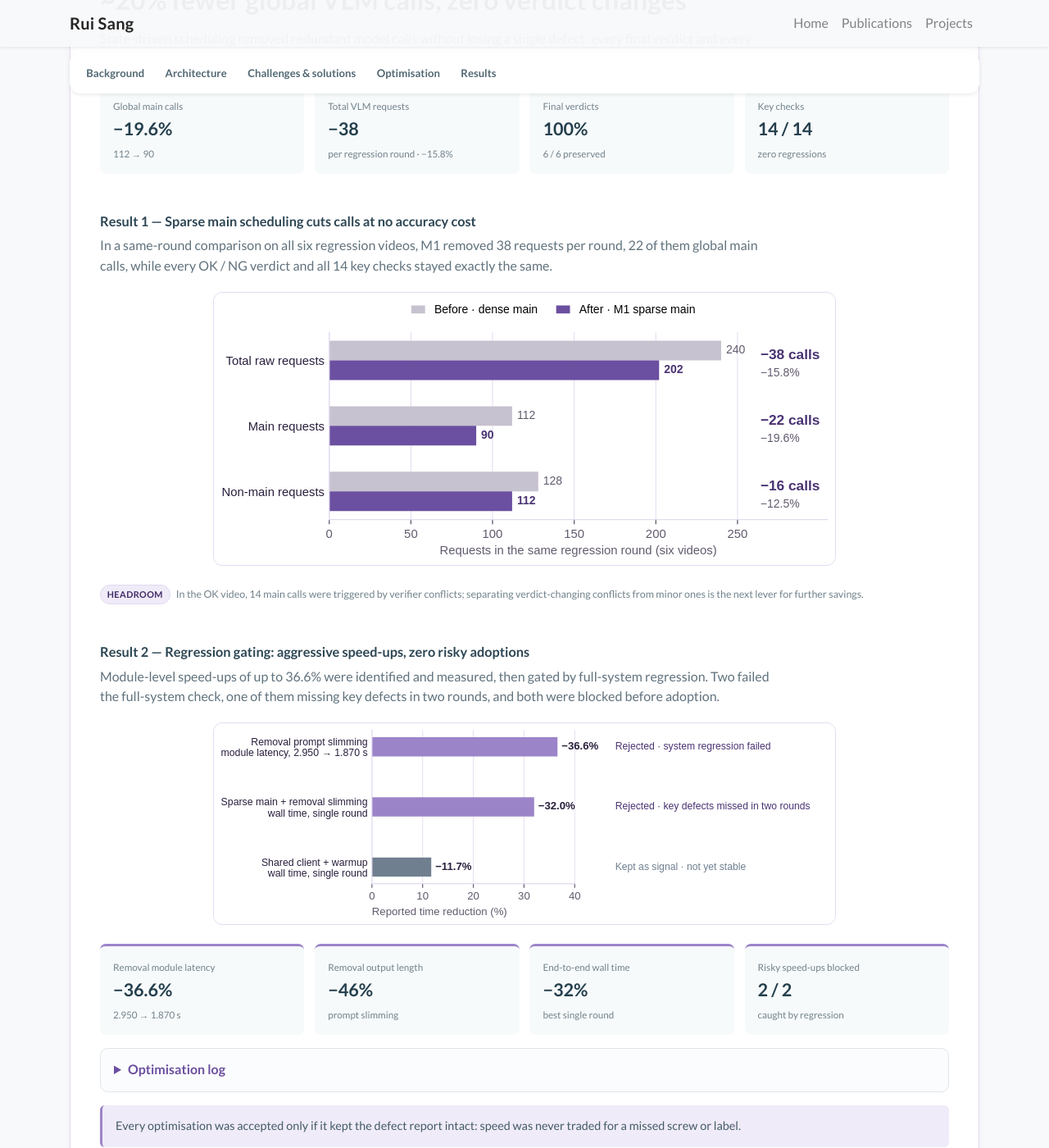
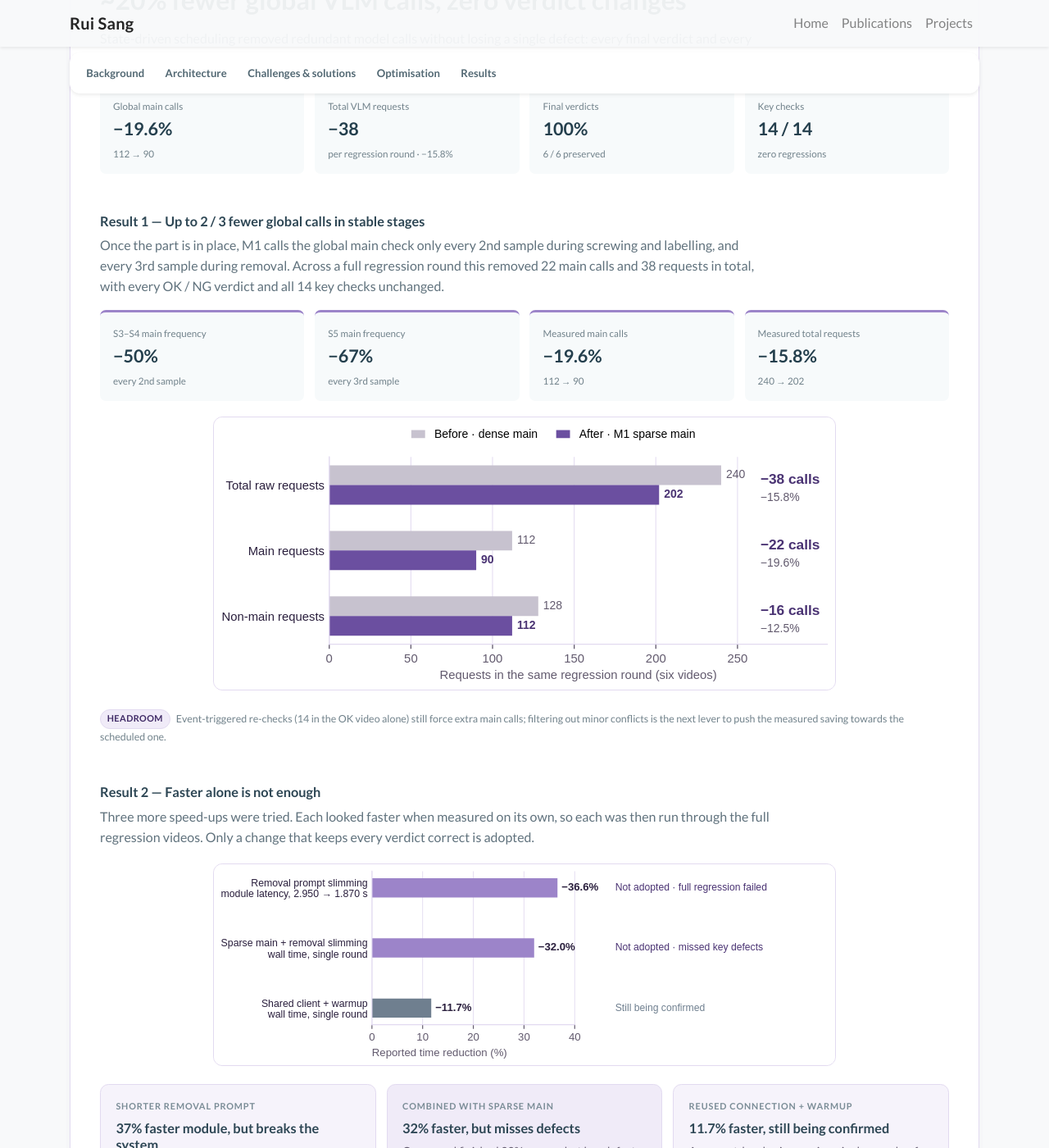
Before and after one commit to richael-sang/richael-sang.github.io, a Jekyll site: the page built from _projects/bosch-sop.md, in a window 1280 px wide and 1400 px high, scrolled down 7429 px. Shown: the whole window at 82% size. Built offline with Jekyll 4.4.1, drawn with Linux system fonts in a browser that asks for light colours; nearby versions of some CDN libraries; a style sheet for code colours, icons or effects is not loaded; some of the changed text lies outside the part shown.

Commit message:
Lead Bosch result 1 with scheduled main reduction and rewrite result 2 in plain language.
Co-authored-by: Cursor <cursoragent@cursor.com>

```diff
--- a/_projects/bosch-sop.md
+++ b/_projects/bosch-sop.md
@@ -316,41 +316,43 @@ section_nav:
     <div>{% include i18n.html tag="span" en="Key checks" zh="关键检查点" %}<strong>14 / 14</strong>{% include i18n.html tag="small" en="zero regressions" zh="零回退" %}</div>
   </div>
 
-  {% include i18n.html tag="h3" class="mt-5" en="Result 1 — Sparse main scheduling cuts calls at no accuracy cost" zh="结果 1 — 稀疏 main 调度：降调用，不降准确性" %}
-  {% include i18n.html tag="p" class="section-intro" en="In a same-round comparison on all six regression videos, M1 removed 38 requests per round, 22 of them global main calls, while every OK / NG verdict and all 14 key checks stayed exactly the same." zh="在全部六条回归视频的同轮对照中，M1 每轮少发 38 次请求，其中 22 次是全局 main 调用；所有 OK / NG 判断与 14 个关键检查点保持完全一致。" %}
+  {% include i18n.html tag="h3" class="mt-5" en="Result 1 — Up to 2 / 3 fewer global calls in stable stages" zh="结果 1 — 稳定阶段的全局调用最多减少 2 / 3" %}
+  {% include i18n.html tag="p" class="section-intro" en="Once the part is in place, M1 calls the global main check only every 2nd sample during screwing and labelling, and every 3rd sample during removal. Across a full regression round this removed 22 main calls and 38 requests in total, with every OK / NG verdict and all 14 key checks unchanged." zh="工件就位后，M1 在拧螺丝和贴标阶段每 2 次采样才调用一次全局 main，在移除阶段每 3 次采样才调用一次。整轮回归下来少了 22 次 main 调用、共 38 次请求，所有 OK / NG 判断和 14 个关键检查点都没有变化。" %}
+  <div class="result-highlight-grid">
+    <div>{% include i18n.html tag="span" en="S3–S4 main frequency" zh="S3–S4 main 调用频率" %}<strong>−50%</strong>{% include i18n.html tag="small" en="every 2nd sample" zh="每 2 次采样一次" %}</div>
+    <div>{% include i18n.html tag="span" en="S5 main frequency" zh="S5 main 调用频率" %}<strong>−67%</strong>{% include i18n.html tag="small" en="every 3rd sample" zh="每 3 次采样一次" %}</div>
+    <div>{% include i18n.html tag="span" en="Measured main calls" zh="实测 main 调用" %}<strong>−19.6%</strong><small>112 → 90</small></div>
+    <div>{% include i18n.html tag="span" en="Measured total requests" zh="实测总请求" %}<strong>−15.8%</strong><small>240 → 202</small></div>
+  </div>
   <figure class="data-figure">
     <img src="{{ '/assets/images/projects/bosch-sop/request-reduction.svg' | relative_url }}" alt="Requests before and after M1: total 240 to 202, main 112 to 90, non-main 128 to 112" data-alt-en="Requests before and after M1: total 240 to 202, main 112 to 90, non-main 128 to 112" data-alt-zh="M1 前后的请求数：总计 240 到 202，main 112 到 90，非 main 128 到 112" loading="lazy">
   </figure>
-  <p class="source-line"><span class="evidence-chip">{% include i18n.html en="Headroom" zh="后续空间" %}</span> {% include i18n.html en="In the OK video, 14 main calls were triggered by verifier conflicts; separating verdict-changing conflicts from minor ones is the next lever for further savings." zh="OK 视频中有 14 次 main 由校验冲突触发；区分会改变结论的冲突与轻微不一致，是进一步降低调用的下一个抓手。" %}</p>
+  <p class="source-line"><span class="evidence-chip">{% include i18n.html en="Headroom" zh="后续空间" %}</span> {% include i18n.html en="Event-triggered re-checks (14 in the OK video alone) still force extra main calls; filtering out minor conflicts is the next lever to push the measured saving towards the scheduled one." zh="事件触发的补查仍会强制额外的 main 调用（仅 OK 视频就有 14 次）；过滤掉轻微冲突，是让实测降幅进一步接近调度设计降幅的下一个抓手。" %}</p>
 
-  {% include i18n.html tag="h3" class="mt-5" en="Result 2 — Regression gating: aggressive speed-ups, zero risky adoptions" zh="结果 2 — 回归把关：大胆提速，零风险上线" %}
-  {% include i18n.html tag="p" class="section-intro" en="Module-level speed-ups of up to 36.6% were identified and measured, then gated by full-system regression. Two failed the full-system check, one of them missing key defects in two rounds, and both were blocked before adoption." zh="识别并测量了最高 36.6% 的模块级提速，再交由全系统回归把关。其中两项未通过全系统回归（一项连续两轮漏掉关键缺陷），均在采用前被拦下。" %}
+  {% include i18n.html tag="h3" class="mt-5" en="Result 2 — Faster alone is not enough" zh="结果 2 — 只是更快还不够" %}
+  {% include i18n.html tag="p" class="section-intro" en="Three more speed-ups were tried. Each looked faster when measured on its own, so each was then run through the full regression videos. Only a change that keeps every verdict correct is adopted." zh="我们另外试了三种提速办法。单独测时都更快，所以接着用全部回归视频完整跑一遍系统：只有结论全部正确的改动才会被采用。" %}
   <figure class="data-figure">
-    <img src="{{ '/assets/images/projects/bosch-sop/optimisation-outcomes.svg' | relative_url }}" alt="Reported time reductions of three optimisation attempts and their regression outcomes" data-alt-en="Reported time reductions of three optimisation attempts and their regression outcomes" data-alt-zh="三项优化尝试的时间降幅及其回归结果" loading="lazy">
+    <img src="{{ '/assets/images/projects/bosch-sop/optimisation-outcomes.svg' | relative_url }}" alt="Time reductions of three speed-up attempts and whether each passed the full regression" data-alt-en="Time reductions of three speed-up attempts and whether each passed the full regression" data-alt-zh="三种提速办法的时间降幅，以及是否通过完整回归" loading="lazy">
   </figure>
-  <div class="result-highlight-grid">
-    <div>{% include i18n.html tag="span" en="Removal module latency" zh="removal 模块延迟" %}<strong>−36.6%</strong><small>2.950 → 1.870 s</small></div>
-    <div>{% include i18n.html tag="span" en="Removal output length" zh="removal 输出长度" %}<strong>−46%</strong>{% include i18n.html tag="small" en="prompt slimming" zh="prompt 精简" %}</div>
-    <div>{% include i18n.html tag="span" en="End-to-end wall time" zh="端到端总耗时" %}<strong>−32%</strong>{% include i18n.html tag="small" en="best single round" zh="最佳单轮" %}</div>
-    <div>{% include i18n.html tag="span" en="Risky speed-ups blocked" zh="拦下的风险方案" %}<strong>2 / 2</strong>{% include i18n.html tag="small" en="caught by regression" zh="均由回归发现" %}</div>
+  <div class="overview-grid overview-grid-3">
+    <div class="overview-card">
+      {% include i18n.html tag="div" class="overview-label" en="Shorter removal prompt" zh="精简 removal prompt" %}
+      {% include i18n.html tag="h3" en="37% faster module, but breaks the system" zh="模块快了 37%，但系统出错" %}
+      {% include i18n.html tag="p" en="The removal check dropped from 2.95 s to 1.87 s per call, but the full system no longer passed regression. Not adopted." zh="removal 检查单次从 2.95 秒降到 1.87 秒，但完整系统回归不再通过。不采用。" %}
+    </div>
+    <div class="overview-card">
+      {% include i18n.html tag="div" class="overview-label" en="Combined with sparse main" zh="叠加稀疏 main" %}
+      {% include i18n.html tag="h3" en="32% faster, but misses defects" zh="总耗时快 32%，但漏检缺陷" %}
+      {% include i18n.html tag="p" en="One round finished 32% sooner, but key defects were missed in two rounds. Not adopted." zh="有一轮总耗时缩短 32%，但连续两轮漏掉了关键缺陷。不采用。" %}
+    </div>
+    <div class="overview-card">
+      {% include i18n.html tag="div" class="overview-label" en="Reused connection + warmup" zh="复用连接 + 预热" %}
+      {% include i18n.html tag="h3" en="11.7% faster, still being confirmed" zh="快了 11.7%，还在确认" %}
+      {% include i18n.html tag="p" en="A request-level gain seen in a single round so far, so it is kept under further testing." zh="目前只在一轮中观察到请求层面的提速，因此继续测试确认。" %}
+    </div>
   </div>
-  <details class="technical-details result-table-details mt-3">
-    <summary>{% include i18n.html en="Optimisation log" zh="优化记录" %}</summary>
-    <div class="table-responsive">
-      <table class="table technical-table">
-        <thead><tr><th>{% include i18n.html en="Change" zh="改动" %}</th><th>{% include i18n.html en="Measured effect" zh="测得效果" %}</th><th>{% include i18n.html en="Decision" zh="决定" %}</th></tr></thead>
-        <tbody>
-          <tr class="table-emphasis"><td>{% include i18n.html en="M1 sparse main" zh="M1 稀疏 main" %}</td><td>{% include i18n.html en="Requests 240 → 202, main 112 → 90, verdicts kept" zh="请求 240 → 202，main 112 → 90，结论保持" %}</td><td>{% include i18n.html en="Adopted" zh="采用" %}</td></tr>
-          <tr><td>{% include i18n.html en="Removal prompt slimming" zh="removal prompt 精简" %}</td><td>{% include i18n.html en="Output −46%, module latency 2.950 → 1.870 s" zh="输出 −46%，模块延迟 2.950 → 1.870 秒" %}</td><td>{% include i18n.html en="Blocked: system regression failed" zh="拦下：系统回归未通过" %}</td></tr>
-          <tr><td>{% include i18n.html en="Sparse main + removal slimming" zh="稀疏 main + removal 精简" %}</td><td>{% include i18n.html en="Wall time −32% in one round" zh="单轮总耗时 −32%" %}</td><td>{% include i18n.html en="Blocked: key defects missed in two rounds" zh="拦下：两轮均漏掉关键缺陷" %}</td></tr>
-          <tr><td>{% include i18n.html en="Shared client + warmup" zh="共享客户端 + 预热" %}</td><td>{% include i18n.html en="Wall time −11.7% in one round" zh="单轮总耗时 −11.7%" %}</td><td>{% include i18n.html en="Promising, under further validation" zh="有潜力，继续验证中" %}</td></tr>
-          <tr><td>{% include i18n.html en="Concurrency of 2" zh="并发数 2" %}</td><td>{% include i18n.html en="Tail latency worse" zh="尾延迟变差" %}</td><td>{% include i18n.html en="Not adopted" zh="未采用" %}</td></tr>
-        </tbody>
-      </table>
-    </div>
-  </details>
   <div class="tradeoff-callout mt-3">
-    {% include i18n.html en="Every optimisation was accepted only if it kept the defect report intact: speed was never traded for a missed screw or label." zh="每项优化都必须保证缺陷报告完整才会被采用：从不以漏掉一颗螺丝或一张标签为代价换取速度。" %}
+    {% include i18n.html en="Bottom line: speed is only accepted when the defect report stays correct. Sparse main scheduling is the change that passed and went into the final pipeline." zh="一句话：只有缺陷报告保持正确，提速才算数。最终进入流程的是通过回归的稀疏 main 调度。" %}
   </div>
 
   {% include i18n.html tag="h3" class="mt-5" en="Final outcome" zh="最终效果" %}
--- a/scripts/generate_bosch_figures.py
+++ b/scripts/generate_bosch_figures.py
@@ -113,9 +113,9 @@ def m1_schedule(out: Path) -> None:
 
 def optimisation_outcomes(out: Path) -> None:
     rows = [
-        ("Removal prompt slimming", "module latency, 2.950 → 1.870 s", 36.6, "Rejected · system regression failed", LAVENDER),
-        ("Sparse main + removal slimming", "wall time, single round", 32.0, "Rejected · key defects missed in two rounds", LAVENDER),
-        ("Shared client + warmup", "wall time, single round", 11.7, "Kept as signal · not yet stable", SLATE),
+        ("Removal prompt slimming", "module latency, 2.950 → 1.870 s", 36.6, "Not adopted · full regression failed", LAVENDER),
+        ("Sparse main + removal slimming", "wall time, single round", 32.0, "Not adopted · missed key defects", LAVENDER),
+        ("Shared client + warmup", "wall time, single round", 11.7, "Still being confirmed", SLATE),
     ]
     y = np.arange(len(rows))[::-1]
 
```
Also changed, not shown: assets/images/projects/bosch-sop/m1-schedule.svg, assets/images/projects/bosch-sop/optimisation-outcomes.svg, assets/images/projects/bosch-sop/request-reduction.svg.
